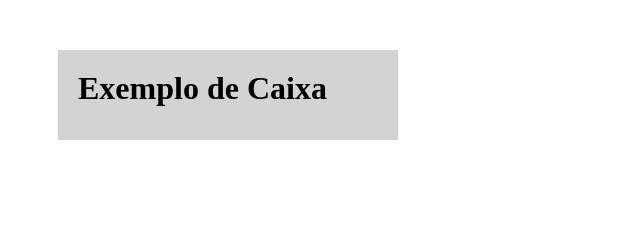
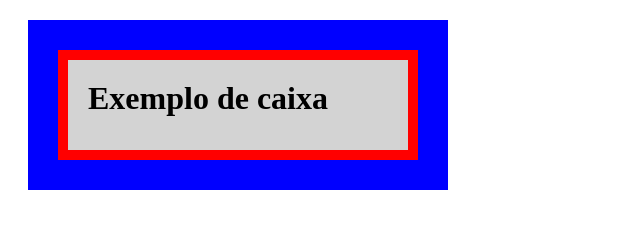
Before and after one commit to Programacao-para-Web-Design/aula-30-09-Laugmar-dudinha, a plain HTML site: page index.html in a window 1280 px wide. Shown: the whole page, without its empty margins (0-640 px from the left). Drawn offline with Linux system fonts and the light colour scheme.

Commit message:
Update index.html

```diff
--- a/index.html
+++ b/index.html
@@ -1,23 +1,18 @@
 <!DOCTYPE html>
-<html lang="pt-br">
-    <head>
-
-    <meta name="viewport" content="width=device-width, initial-scale=1">
-    <meta charset="UTF-8">
-    <meta http-equiv="X-UA-Compatible" content="IE=edge">
-<head>
-   <style> /*Estilo do conteúdo*/
-      h1{ width: 300px; /*Largura em px*/
-        height: 50px; /*Altura em px*/
-        background-color: lightgray; /*Cor do fundo*/
-        border: 10px; /*Altura da borda em px*/ solid; /*estilo da borda*/ red; /*Cor da borda*/
-        padding: 20px; /*Preenchimento*/
-        outline: 30px; /*Largura do contorno*/ solid; /*Estilo do contorno*/ blue; /*Cor do contorno*/
-        margin: 50px; /*Margem*/
-        }
-    </style>
+<html lang="pt br">
+  <head>
+	  <title> aula </title>
+    <meta charset = "utf-8">
+      <style>
+          h1 {
+          width: 300px; height: 50px;
+          background-color: lightgray; border: 10px solid red;
+          padding: 20px; outline: 30px solid blue;
+          margin: 50px;
+              }
+      </style>
   </head>
   <body>
-    <h1> Exemplo de Caixa </h1>
+    <h1> Exemplo de caixa</h1>
   </body>
 </html>
```
